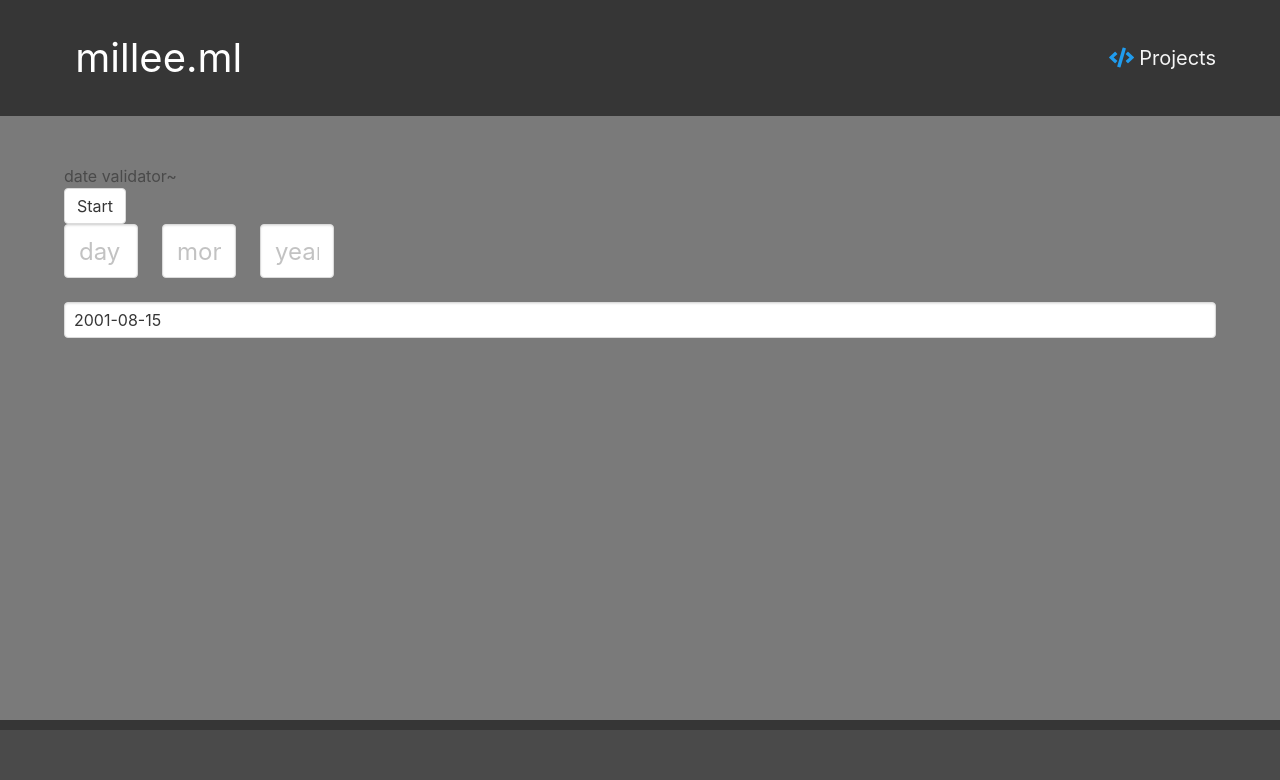
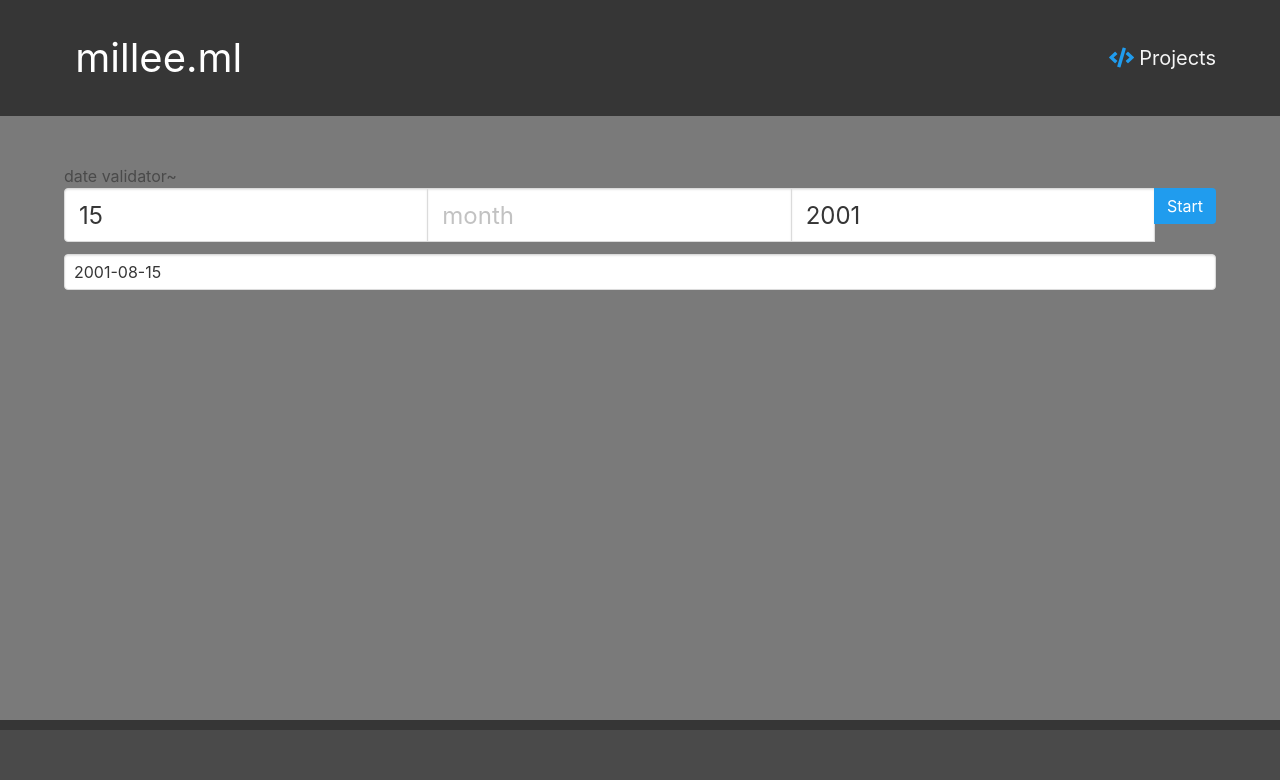
Before and after one commit to reallymillee/millee, a Jekyll site: the page built from projects/what-is-it/index.html, in a window 1280 px wide. Shown: the top 780 px of the page. Built offline with Jekyll 4.4.1, drawn with Linux system fonts in a browser that asks for light colours; nearby versions of some CDN libraries.

Commit message:
try this

```diff
--- a/projects/what-is-it/index.html
+++ b/projects/what-is-it/index.html
@@ -5,16 +5,20 @@ layout: default
 <section class="section">
   <div class="container">
     <h1>date validator~</h1>
-  <a class="button" onclick="whatIsIt()">Start</a>
-  <div class="columns">
-    <div class="column is-1">
-      <input id="day" class="input is-large" type="text" placeholder="day">
+    <div class="field has-addons">
+      <div class="control">
+        <input id="day" class="input is-large" type="text" placeholder="day" value="15">
       </div>
-    <div class="column is-1">
-      <input id="month" class="input is-large" type="text" placeholder="month">
+      <div class="control">
+        <input id="month" class="input is-large" type="text" placeholder="month" value "2">
       </div>
-    <div class="column is-1">
-      <input id="year" class="input is-large" type="text" placeholder="year">
+      <div class="control">
+        <input id="year" class="input is-large" type="text" placeholder="year" value="2001">
+      </div>
+      <div class="control">
+        <a class="button is-info" onclick="whatIsIt()">
+      Start
+    </a>
       </div>
     </div>
     <input id="prompt" class="input" type="text" value="2001-08-15">
--- a/projects/what-is-it/script.js
+++ b/projects/what-is-it/script.js
@@ -7,8 +7,8 @@ var error;
 
 function whatIsIt() {
   var day = parseInt(document.getElementById("day").value);
-  var day = parseInt(document.getElementById("month").value);
-  var day = parseInt(document.getElementById("year").value);
+  var month = parseInt(document.getElementById("month").value);
+  var year = parseInt(document.getElementById("year").value);
 //  leapYear = true;
   var lastDay;
   error = false;
```
Lines whose indentation alone changed are shown as unchanged.
